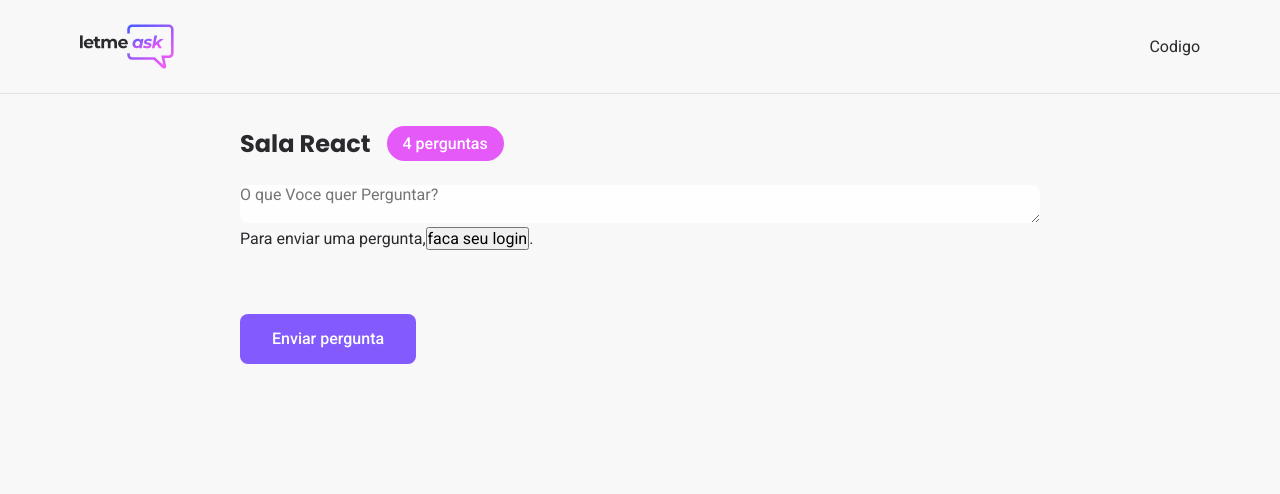
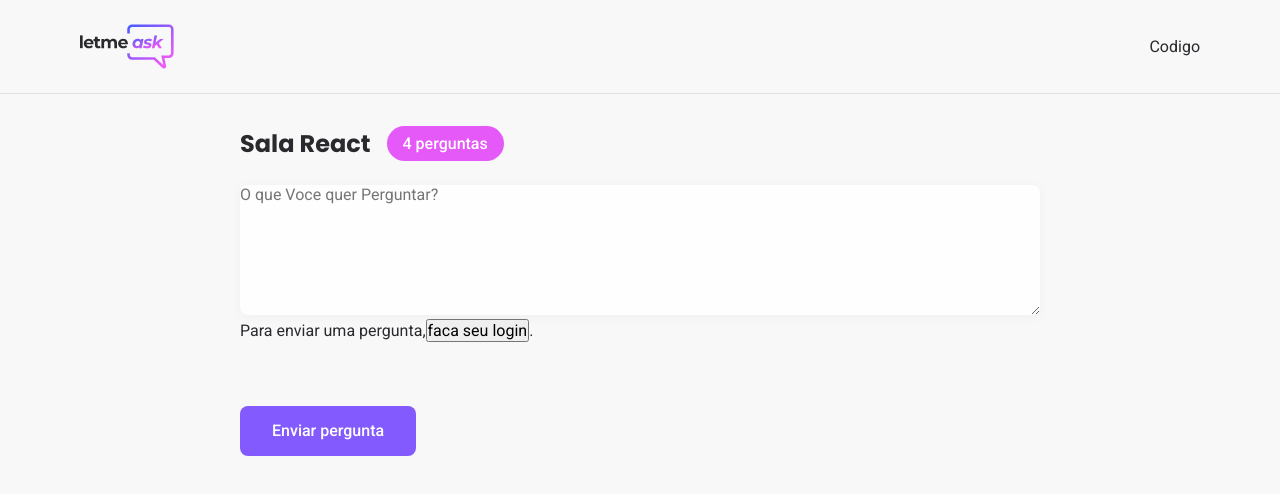
Before and after one commit to Hugovarellaa/Projeto-02, a React (Create React App) app: page /rooms/1 in a window 1280 px wide. Shown: the top 494 px of the page. Built offline with nearby package versions, Linux system fonts and the light colour scheme; no server answers.

Commit message:
Terceira Aula
.

```diff
--- a/src/styles/room.scss
+++ b/src/styles/room.scss
@@ -48,6 +48,10 @@
         padding: 16;
         border-radius: 8px;
         background: #fefefe;
+        box-shadow: 0 2px 12px rgba(0, 0, 0, 0.04);
+        resize: vertical;
+        min-height: 130px;
+
       }
     }
 
```
